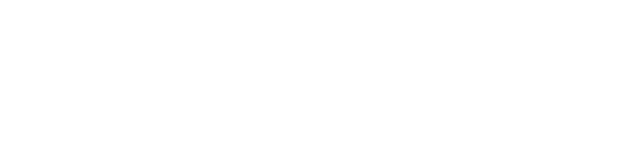
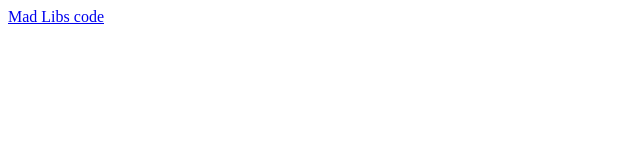
Before and after one commit to psolitech/psolitech.github.io, a plain HTML site: page index.html in a window 1280 px wide. Shown: the whole page, without its empty margins (0-640 px from the left). Drawn offline with Linux system fonts and the light colour scheme.

Commit message:
Update index.html

```diff
--- a/index.html
+++ b/index.html
@@ -3,6 +3,6 @@
     <title>Home</title>
   </head>
   <body>
-
+    <a href="MadLibs.html">Mad Libs code</a>
   </body>
 </html>
```
